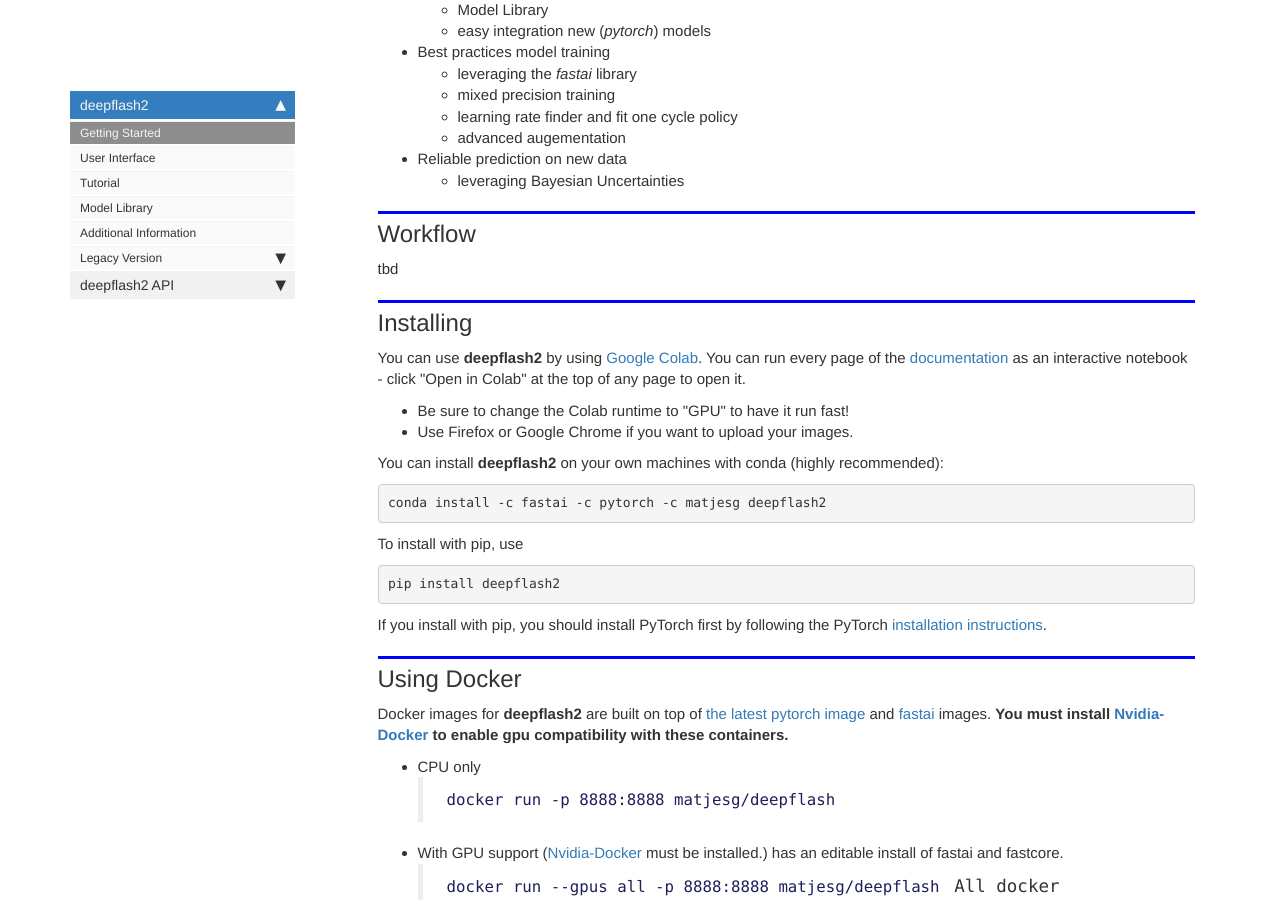
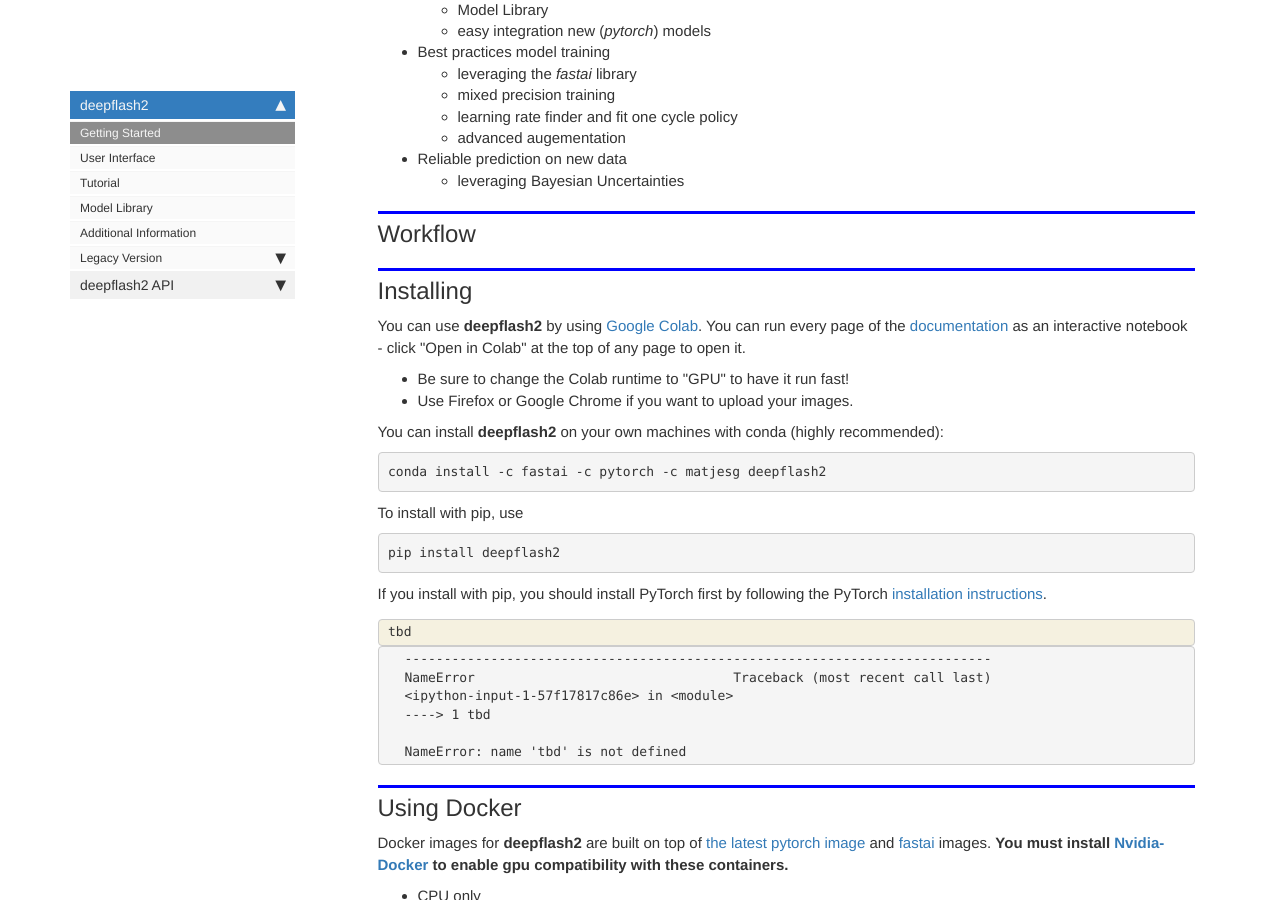
Before and after one commit to matjesg/deepflash2, a Jekyll site: the page built from docs/index.html, in a window 1280 px wide and 900 px high, scrolled down 765 px. Built offline with Jekyll 4.4.1, drawn with Linux system fonts in a browser that asks for light colours; nearby versions of some CDN libraries; comment, search, counter and statistics services are not loaded.

Commit message:
#update workflow in readme

```diff
--- a/docs/index.html
+++ b/docs/index.html
@@ -82,14 +82,7 @@
 </div>
 <div class="cell border-box-sizing text_cell rendered"><div class="inner_cell">
 <div class="text_cell_render border-box-sizing rendered_html">
-<p>tbd</p>
-
-</div>
-</div>
-</div>
-<div class="cell border-box-sizing text_cell rendered"><div class="inner_cell">
-<div class="text_cell_render border-box-sizing rendered_html">
-<h2 id="Installing">Installing<a class="anchor-link" href="#Installing"> </a></h2><p>You can use <strong>deepflash2</strong> by using <a href="colab.research.google.com">Google Colab</a>. You can run every page of the <a href="matjesg.github.io/deepflash2/">documentation</a> as an interactive notebook - click "Open in Colab" at the top of any page to open it.</p>
+<h2 id="Installing">Installing<a class="anchor-link" href="#Installing"> </a></h2><p>You can use <strong>deepflash2</strong> by using <a href="https://research.google.com/colaboratory/">Google Colab</a>. You can run every page of the <a href="https://matjesg.github.io/deepflash2/">documentation</a> as an interactive notebook - click "Open in Colab" at the top of any page to open it.</p>
 <ul>
 <li>Be sure to change the Colab runtime to "GPU" to have it run fast!</li>
 <li>Use Firefox or Google Chrome if you want to upload your images.</li>
@@ -105,6 +98,42 @@
 </div>
 </div>
 </div>
+    {% raw %}
+
+<div class="cell border-box-sizing code_cell rendered">
+<div class="input">
+
+<div class="inner_cell">
+    <div class="input_area">
+<div class=" highlight hl-ipython3"><pre><span></span><span class="n">tbd</span>
+</pre></div>
+
+    </div>
+</div>
+</div>
+
+<div class="output_wrapper">
+<div class="output">
+
+<div class="output_area">
+
+<div class="output_subarea output_text output_error">
+<pre>
+<span class="ansi-red-fg">---------------------------------------------------------------------------</span>
+<span class="ansi-red-fg">NameError</span>                                 Traceback (most recent call last)
+<span class="ansi-green-fg">&lt;ipython-input-1-57f17817c86e&gt;</span> in <span class="ansi-cyan-fg">&lt;module&gt;</span>
+<span class="ansi-green-fg">----&gt; 1</span><span class="ansi-red-fg"> </span>tbd
+
+<span class="ansi-red-fg">NameError</span>: name &#39;tbd&#39; is not defined</pre>
+</div>
+</div>
+
+</div>
+</div>
+
+</div>
+    {% endraw %}
+
 <div class="cell border-box-sizing text_cell rendered"><div class="inner_cell">
 <div class="text_cell_render border-box-sizing rendered_html">
 <h2 id="Using-Docker">Using Docker<a class="anchor-link" href="#Using-Docker"> </a></h2><p>Docker images for <strong>deepflash2</strong> are built on top of <a href="https://hub.docker.com/r/pytorch/pytorch/">the latest pytorch image</a> and <a href="https://github.com/fastai/docker-containers">fastai</a> images. <strong>You must install <a href="https://github.com/NVIDIA/nvidia-docker">Nvidia-Docker</a> to enable gpu compatibility with these containers.</strong></p>
```
Also changed, not shown: 1 other file.
